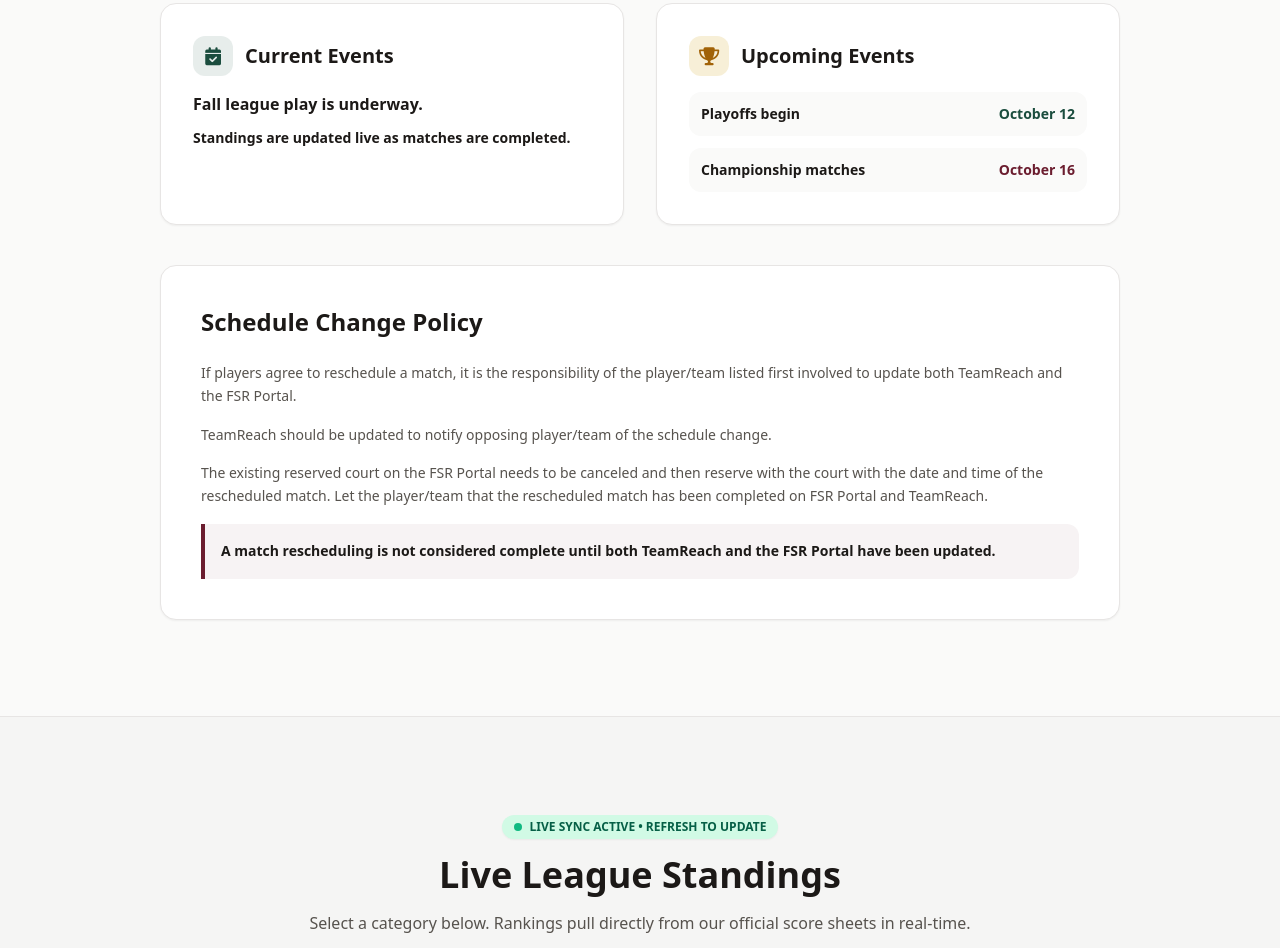
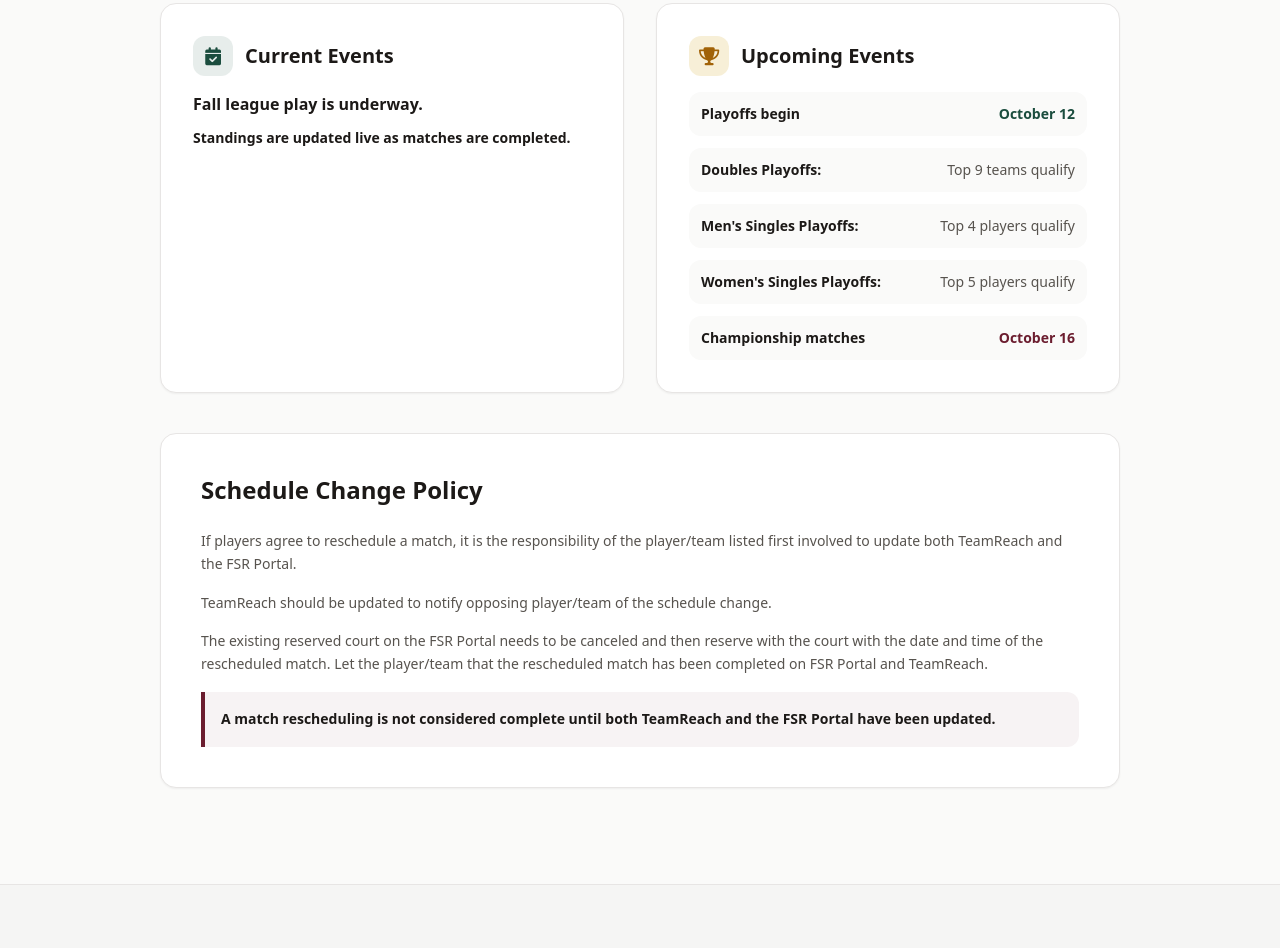
Before and after one commit to Obviousplan/TOABocce, a plain HTML site: page index.html in a window 1280 px wide. Shown: the part 892-1840 px from the top of the page. Drawn offline with nearby package versions, Linux system fonts and the light colour scheme.

```diff
--- a/index.html
+++ b/index.html
@@ -115,6 +115,18 @@
                         <span class="font-bold text-stone-900">Playoffs begin</span>
                         <span class="font-bold text-bocceGreen">October 12</span>
                     </li>
+                   <li class="flex items-center justify-between p-3 bg-stone-50 rounded-xl">
+            <span class="font-bold text-stone-900">Doubles Playoffs:</span>
+            <span class="text-stone-600">Top 9 teams qualify</span>
+          </li>
+          <li class="flex items-center justify-between p-3 bg-stone-50 rounded-xl">
+            <span class="font-bold text-stone-900">Men's Singles Playoffs:</span>
+            <span class="text-stone-600">Top 4 players qualify</span>
+          </li>
+          <li class="flex items-center justify-between p-3 bg-stone-50 rounded-xl">
+            <span class="font-bold text-stone-900">Women's Singles Playoffs:</span>
+            <span class="text-stone-600">Top 5 players qualify</span>
+          </li>
                     <li class="flex items-center justify-between p-3 bg-stone-50 rounded-xl">
                         <span class="font-bold text-stone-900">Championship matches</span>
                         <span class="font-bold text-bocceBurgundy">October 16</span>
```
